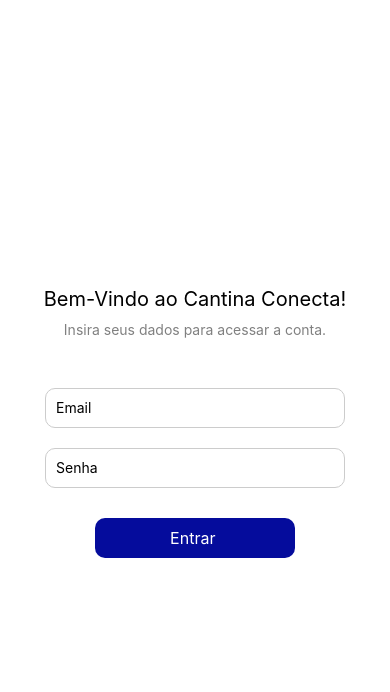
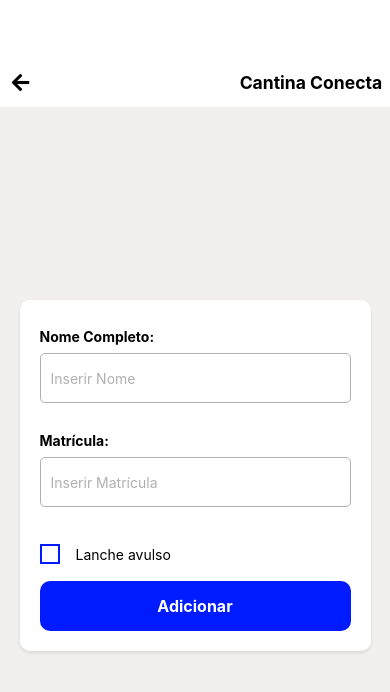
Before and after one commit to cathmarkert/Cantina-Conecta, a React Native app in the folder CantinaConecta/: screen /AddChild in a window 390 px wide. Shown: the top 692 px of the page. Built offline with nearby package versions, Linux system fonts and the light colour scheme.

Commit message:
interface do filho

```diff
--- a/CantinaConecta/App.js
+++ b/CantinaConecta/App.js
@@ -9,6 +9,8 @@ import { createBottomTabNavigator } from '@react-navigation/bottom-tabs';
 import PaymentScreen from './src/screens/pagamento';
 import Parent from './src/screens/parentprofile';
 import Dependente from './src/screens/childprofile';
+import Limitchange from './src/screens/childchange';
+import AddChild from './src/screens/addchild';
 
 const Stack = createStackNavigator();
 const Tab = createBottomTabNavigator();
@@ -92,7 +94,8 @@ export default function App() {
             <Stack.Screen name="HomeTab" component={HomeTabs}  options={{ headerShown: false  }}/>
             <Stack.Screen name="Parent" component={Parent} options={{ headerShown: false }} />
             <Stack.Screen name="Dependente" component={Dependente} options={{ headerShown: false }} />
-            {/* <Stack.Screen name="Pagamento" component={PaymentScreen} /> */}
+            <Stack.Screen name="LimitChange" component={Limitchange} options={{ headerShown: false }} />
+            <Stack.Screen name="AddChild" component={AddChild} options={{ headerShown: false }} />
           </Stack.Navigator>
         </NavigationContainer>
   );
--- /dev/null
+++ b/CantinaConecta/src/screens/addchild.js
@@ -0,0 +1,58 @@
+import React, { useState }  from 'react';
+import { View, Text, TextInput, TouchableOpacity, ScrollView } from 'react-native';
+import Icon from 'react-native-vector-icons/FontAwesome5';
+import { useNavigation } from '@react-navigation/native';
+import styles from './stylesAddchild';
+
+
+const AddChild = () => {
+    const navigation = useNavigation();
+    const [isChecked, setIsChecked] = useState(false);
+    const toggleCheckbox = () => {
+        setIsChecked(!isChecked);
+    };
+
+    return (
+
+        <View style={styles.container}>
+            <View style={styles.header}>
+                <TouchableOpacity style={styles.backButton} onPress={() => navigation.goBack()}>
+                    <Icon name="arrow-left" size={20} color="#000" />
+                </TouchableOpacity>
+                <Text style={styles.headerTitle}>Cantina Conecta</Text>
+            </View>
+            <View style={styles.backgroundSection}>
+
+                <View style={styles.creditContainer}>
+                    <Text style={styles.textText}>Nome Completo: </Text>
+                    <TextInput
+                        style={styles.input}
+                        placeholder="Inserir Nome"
+                        placeholderTextColor="#B0B0B0"
+                        editable={false}
+                    />
+
+                    <Text style={styles.textText}>Matrícula: </Text>
+                    <TextInput
+                        style={styles.input}
+                        placeholder="Inserir Matrícula"
+                        placeholderTextColor="#B0B0B0"
+                    />
+
+                    <TouchableOpacity style={styles.checkboxContainer} onPress={toggleCheckbox}>
+                        <View style={styles.checkbox}>
+                            {isChecked && <View style={styles.checked} />}
+                        </View>
+                        <Text style={styles.checkboxText}>Lanche avulso</Text>
+                    </TouchableOpacity>
+
+                    <TouchableOpacity style={styles.button}>
+                        <Text style={styles.buttonText}>Adicionar</Text>
+                    </TouchableOpacity>
+                </View>
+            </View>
+        </View>
+    );
+};
+
+export default AddChild;
--- /dev/null
+++ b/CantinaConecta/src/screens/childchange.js
@@ -0,0 +1,45 @@
+import React from 'react';
+import { View, Text, TextInput, TouchableOpacity, ScrollView } from 'react-native';
+import Icon from 'react-native-vector-icons/FontAwesome5';
+import { useNavigation, useRoute } from '@react-navigation/native';
+import styles from './stylesChildchange';
+
+
+const Limitchange = () => {
+    const navigation = useNavigation();
+    return (
+
+        <View style={styles.container}>
+            <View style={styles.header}>
+                <TouchableOpacity style={styles.backButton} onPress={() => navigation.goBack()}>
+                    <Icon name="arrow-left" size={20} color="#000" />
+                </TouchableOpacity>
+                <Text style={styles.headerTitle}>Cantina Conecta</Text>
+            </View>
+            <View style={styles.backgroundSection}>
+
+                <View style={styles.creditContainer}>
+                    <Text style={styles.textText}>Crédito Atual: </Text>
+                    <TextInput
+                        style={styles.input}
+                        placeholder="0,00"
+                        placeholderTextColor="#B0B0B0"
+                        editable={false}
+                    />
+
+                    <Text style={styles.textText}>Novo Limite: </Text>
+                    <TextInput
+                        style={styles.input}
+                        placeholder="Inserir novo Limite"
+                        placeholderTextColor="#B0B0B0"
+                    />
+                    <TouchableOpacity style={styles.button}>
+                        <Text style={styles.buttonText}>Adicionar</Text>
+                    </TouchableOpacity>
+                </View>
+            </View>
+        </View>
+    );
+};
+
+export default Limitchange;
--- a/CantinaConecta/src/screens/childprofile.js
+++ b/CantinaConecta/src/screens/childprofile.js
@@ -7,8 +7,11 @@ import styles from './stylesChildprofile';
 const Dependente = () => {
     const navigation = useNavigation();
     const route = useRoute();
-    const { dependent } = route.params || {}; // Retrieve dependent data from params
+    const { dependent } = route.params || {};
     const [isChecked, setIsChecked] = useState(false);
+    const toggleCheckbox = () => {
+        setIsChecked(!isChecked);
+    };
 
     if (!dependent) {
         return <Text>No data available</Text>;
@@ -28,13 +31,10 @@ const Dependente = () => {
                 <Text style={styles.profileName}>{dependent.name}</Text>
             </View>
 
-            <View style={styles.child}>
-                <Text style={styles.adjustLimitText}>Ajustar limite</Text>
-            </View>
 
             <View style={styles.balanceSection}>
                 <Text style={styles.balanceText}>{dependent.amount}</Text>
-                <TouchableOpacity style={styles.adjustLimitButton}>
+                <TouchableOpacity style={styles.adjustLimitButton} onPress={() => navigation.navigate('LimitChange')}>
                     <Text style={styles.adjustLimitText}>Ajustar limite</Text>
                 </TouchableOpacity>
             </View>
@@ -43,14 +43,12 @@ const Dependente = () => {
                 <View style={{ flex: 1, marginLeft: 10 }}>
                     <Text style={styles.detailsText}>Matrícula: {dependent.registration}</Text>
                     <Text style={styles.detailsText}>Cantina: Cantina Conecta</Text>
-                    <View style={styles.checkboxContainer}>
-                        {/* <CheckBox
-                            value={isChecked}
-                            onValueChange={setIsChecked}
-                            tintColors={{ true: '#000', false: '#000' }}
-                        /> */}
+                    <TouchableOpacity style={styles.checkboxContainer} onPress={toggleCheckbox}>
+                        <View style={styles.checkbox}>
+                            {isChecked && <View style={styles.checked} />}
+                        </View>
                         <Text style={styles.checkboxText}>Lanche avulso</Text>
-                    </View>
+                    </TouchableOpacity>
                 </View>
             </View>
 
@@ -74,7 +72,7 @@ const Dependente = () => {
             </TouchableOpacity>
 
             <TouchableOpacity style={styles.addButton} onPress={() => { }}>
-                <Text style={styles.addButtonText}>Adicionar Dependente</Text>
+                <Text style={styles.addButtonText}>Remover Dependente</Text>
             </TouchableOpacity>
         </ScrollView>
     );
--- a/CantinaConecta/src/screens/home.js
+++ b/CantinaConecta/src/screens/home.js
@@ -3,7 +3,6 @@ import { View, Text, TouchableOpacity, ScrollView } from "react-native";
 import Icon from 'react-native-vector-icons/Ionicons';
 import { useNavigation } from '@react-navigation/native';
 import HeaderSaldo from "../components/headerSaldo";
-import Dependente from "./childprofile";
 import styles from "./stylesHome";
 
 const Home = () => {
--- a/CantinaConecta/src/screens/pagamento.js
+++ b/CantinaConecta/src/screens/pagamento.js
@@ -28,7 +28,9 @@ const Pagamento = () => {
 
 
     <View style={styles.content}>
-      <Text style={styles.selectText}>Selecione o método de pagamento</Text>
+      <View style={styles.selectMethod}>
+        <Text style={styles.selectText}>Selecione para adicionar créditos</Text>
+      </View>
       <TouchableOpacity style={styles.paymentButton}>
         <View style={styles.iconContainer}>
           <Icon name="cc-apple-pay" size={70} style={styles.icon} />
--- a/CantinaConecta/src/screens/parentprofile.js
+++ b/CantinaConecta/src/screens/parentprofile.js
@@ -61,7 +61,7 @@ const Parent = () => {
           style={styles.list}
         />
 
-        <TouchableOpacity style={styles.addButton} onPress={() => { }}>
+        <TouchableOpacity style={styles.addButton} onPress={() => navigation.navigate('AddChild')}>
           <Text style={styles.addButtonText}>Adicionar Dependente</Text>
         </TouchableOpacity>
       </View>
--- /dev/null
+++ b/CantinaConecta/src/screens/stylesAddchild.js
@@ -0,0 +1,103 @@
+import { StyleSheet, Dimensions } from 'react-native';
+
+const { width, height } = Dimensions.get('window');
+
+const styles = StyleSheet.create({
+    container: {
+      flex: 1,
+      backgroundColor: '#ffffff',
+    },
+    header: {
+        flexDirection: 'row',
+        alignItems: 'center',
+        justifyContent: 'space-between',
+        marginTop: height * 0.08,
+        paddingHorizontal: width * 0.02,
+        marginBottom: height * 0.01,
+    },
+    backButton: {
+        padding: width * 0.01,
+    },
+    backText: {
+        fontSize: width * 0.045,
+    },
+    headerTitle: {
+        fontSize: width * 0.045,
+        alignItems: 'center',
+        fontWeight: 'bold',
+    },
+    backgroundSection: {
+      flex: 1,
+      backgroundColor: '#F2EFEF',
+      justifyContent: 'center',
+      alignItems: 'center',
+      paddingHorizontal: width * 0.05,
+    },
+    title: {
+      fontSize: 24,
+      fontWeight: 'bold',
+      marginBottom: 20,
+    },
+    creditContainer: {
+      backgroundColor: '#FFFFFF',
+      padding: 20,
+      borderRadius: 10,
+      width: '100%',
+      shadowColor: '#000',
+      shadowOffset: { width: 0, height: 2 },
+      shadowOpacity: 0.1,
+      shadowRadius: 3.84,
+      elevation: 5,
+    },
+    input: {
+      height: 50,
+      borderColor: '#B0B0B0',
+      borderWidth: 1,
+      borderRadius: 5,
+      marginBottom: 20,
+      paddingHorizontal: 10,
+    },
+    textText: {
+        fontSize: 14,
+        fontWeight: 'bold',
+        paddingVertical: 0.01 * height,
+
+    },
+    button: {
+      backgroundColor: '#001BFF',
+      paddingVertical: 15,
+      borderRadius: 10,
+      alignItems: 'center',
+    },
+    buttonText: {
+      color: '#FFFFFF',
+      fontSize: 16,
+      fontWeight: 'bold',
+    },
+    checkboxContainer: {
+        flexDirection: 'row',
+        alignItems: 'center',
+        marginVertical: height * 0.02,
+    },
+    checkbox: {
+        width: 20,
+        height: 20,
+        borderWidth: 2,
+        borderColor: '#001BFF', // Border color of the checkbox
+        justifyContent: 'center',
+        alignItems: 'center',
+        marginRight: 8,
+        backgroundColor: '#FFFFFF', // White background for the checkbox
+      },
+      checked: {
+        width: 10,
+        height: 10,
+        backgroundColor: '#001BFF', // Checked state color
+      },
+    checkboxText: {
+        marginLeft: 8,
+        fontSize: 14,
+    },
+  });
+
+  export default styles;
--- /dev/null
+++ b/CantinaConecta/src/screens/stylesChildchange.js
@@ -0,0 +1,79 @@
+import { StyleSheet, Dimensions } from 'react-native';
+
+const { width, height } = Dimensions.get('window');
+
+const styles = StyleSheet.create({
+    container: {
+      flex: 1,
+      backgroundColor: '#ffffff',
+    },
+    header: {
+        flexDirection: 'row',
+        alignItems: 'center',
+        justifyContent: 'space-between',
+        marginTop: height * 0.08,
+        paddingHorizontal: width * 0.02,
+        marginBottom: height * 0.01,
+    },
+    backButton: {
+        padding: width * 0.01,
+    },
+    backText: {
+        fontSize: width * 0.045,
+    },
+    headerTitle: {
+        fontSize: width * 0.045,
+        alignItems: 'center',
+        fontWeight: 'bold',
+    },
+    backgroundSection: {
+      flex: 1,
+      backgroundColor: '#F2EFEF',
+      justifyContent: 'center',
+      alignItems: 'center',
+      paddingHorizontal: width * 0.05,
+    },
+    title: {
+      fontSize: 24,
+      fontWeight: 'bold',
+      marginBottom: 20,
+    },
+    creditContainer: {
+      backgroundColor: '#FFFFFF',
+      padding: 20,
+      borderRadius: 10,
+      width: '100%',
+      shadowColor: '#000',
+      shadowOffset: { width: 0, height: 2 },
+      shadowOpacity: 0.1,
+      shadowRadius: 3.84,
+      elevation: 5,
+    },
+    input: {
+      height: 50,
+      borderColor: '#B0B0B0',
+      borderWidth: 1,
+      borderRadius: 5,
+      marginBottom: 20,
+      paddingHorizontal: 10,
+    },
+    textText: {
+        fontSize: 14,
+        fontWeight: 'bold',
+        paddingVertical: 0.01 * height,
+
+    },
+    button: {
+      backgroundColor: '#001BFF',
+      paddingVertical: 15,
+      borderRadius: 10,
+      alignItems: 'center',
+    },
+    buttonText: {
+      color: '#FFFFFF',
+      fontSize: 16,
+      fontWeight: 'bold',
+    },
+  });
+
+  export default styles;
--- a/CantinaConecta/src/screens/stylesChildprofile.js
+++ b/CantinaConecta/src/screens/stylesChildprofile.js
@@ -104,6 +104,21 @@ const styles = StyleSheet.create({
         alignItems: 'center',
         marginTop: 8,
     },
+    checkbox: {
+        width: 20,
+        height: 20,
+        borderWidth: 2,
+        borderColor: '#001BFF', // Border color of the checkbox
+        justifyContent: 'center',
+        alignItems: 'center',
+        marginRight: 8,
+        backgroundColor: '#FFFFFF', // White background for the checkbox
+      },
+      checked: {
+        width: 10,
+        height: 10,
+        backgroundColor: '#001BFF', // Checked state color
+      },
     checkboxText: {
         marginLeft: 8,
         fontSize: 14,
--- a/CantinaConecta/src/screens/stylesPagamento.js
+++ b/CantinaConecta/src/screens/stylesPagamento.js
@@ -37,13 +37,15 @@ const styles = StyleSheet.create({
         fontSize: width * 0.06,
         fontWeight: 'bold',
     },
+    selectMethod: {
+        backgroundColor: 'black',
+        padding: width * 0.03,
+        borderRadius: 10,
+        marginBottom: height * 0.04,
+    },
     selectText: {
         fontSize: width * 0.045,
         color: '#fff',
-        backgroundColor: '#050C9C',
-        padding: width * 0.03,
-        borderRadius: 5,
-        marginBottom: height * 0.04,
     },
     paymentButton: {
         flexDirection: 'row',
```
